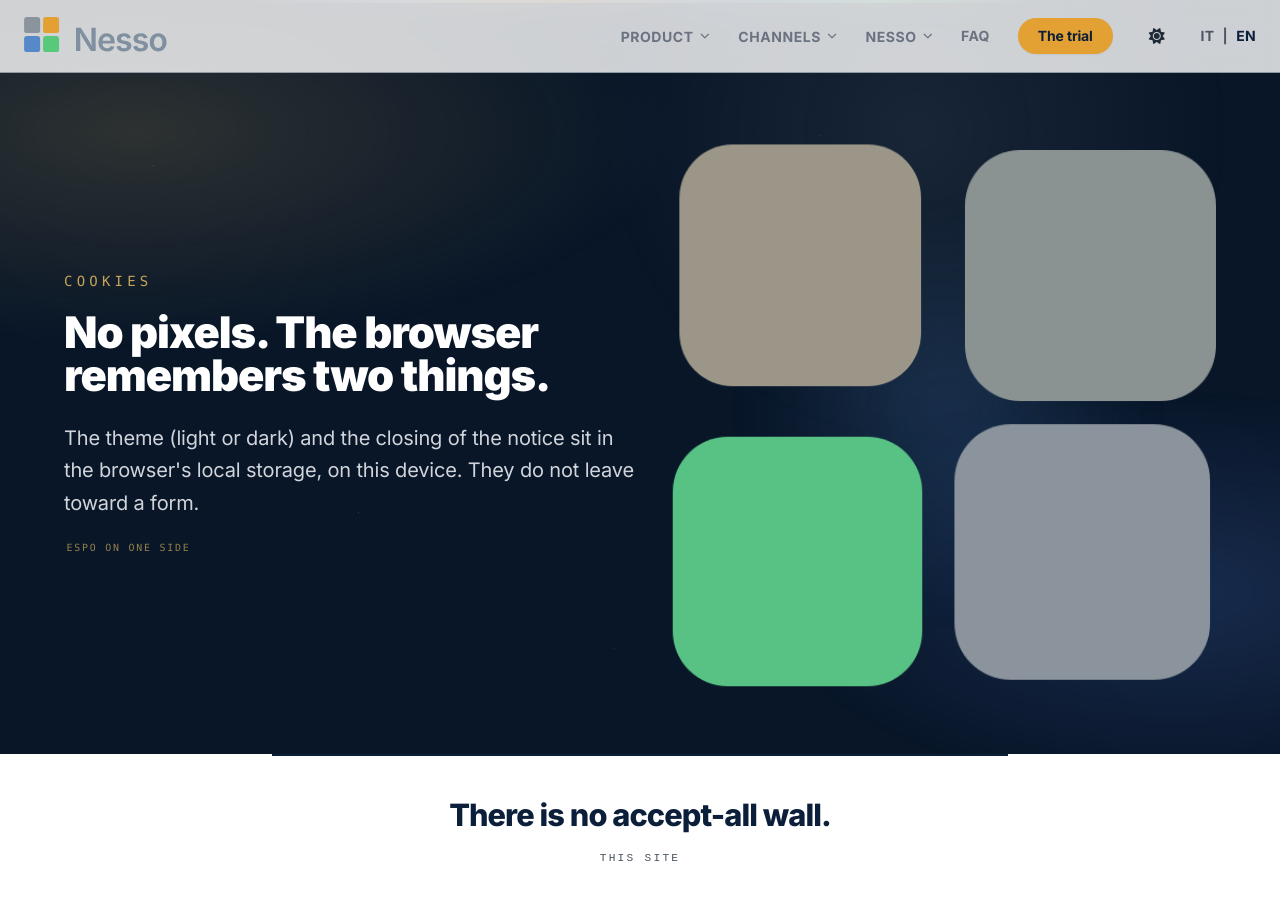
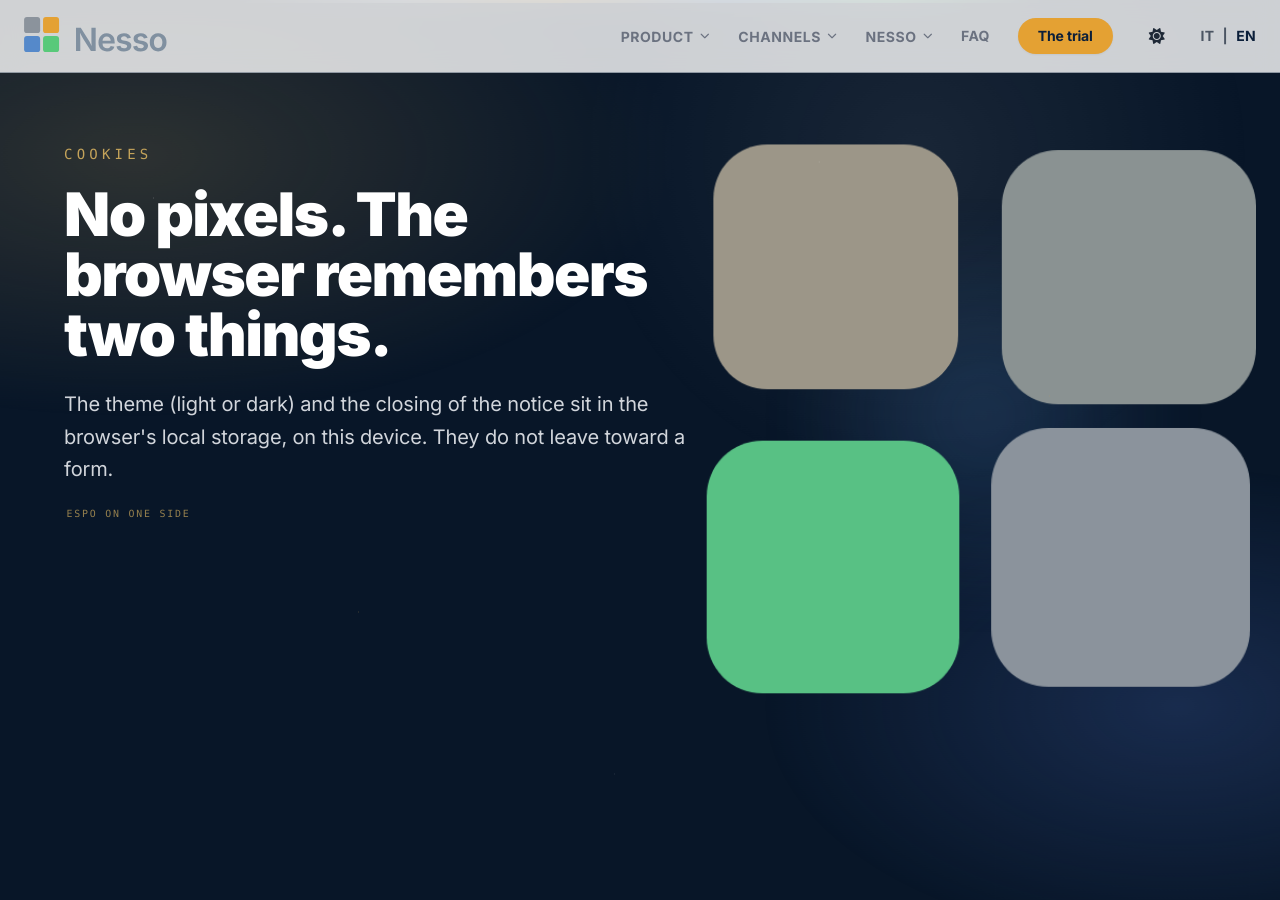
Before and after one commit to nessocrm/nessocrm.github.io, a Jekyll site: the page built from en/cookie/index.html, in a window 1280 px wide and 900 px high. Built offline with Jekyll 4.4.1, drawn with Linux system fonts in a browser that asks for light colours; nearby versions of some CDN libraries.

Commit message:
L'animazione torna a destra: il ridimensionamento toglieva visibilità al titolo su desktop.

```diff
--- a/_includes/page-hero-sea.html
+++ b/_includes/page-hero-sea.html
@@ -1,7 +1,12 @@
 <section class="page-hero page-hero--wash{% if include.extra_class %} {{ include.extra_class }}{% endif %}" aria-label="{{ include.kicker | default: 'Nesso' }}">
   <div class="page-hero__goldline"></div>
 
-  <div class="max-w-6xl mx-auto relative z-10 page-hero__layout">
+  <figure class="page-hero__wash">
+    <div class="page-hero__wash-glow" aria-hidden="true"></div>
+    {% include nesso-cubes.html %}
+  </figure>
+
+  <div class="max-w-6xl mx-auto relative z-10">
     <div class="page-hero__copy">
       {% if include.kicker %}
       <p class="text-sm font-mono text-brand-gold uppercase tracking-[0.3em] mb-5">{{ include.kicker }}</p>
@@ -12,10 +17,5 @@
       {% endif %}
       <p class="page-hero__course-legend">{% if page.lang == 'it' %}Espo da una parte{% else %}Espo on one side{% endif %}</p>
     </div>
-
-    <figure class="page-hero__wash">
-      <div class="page-hero__wash-glow" aria-hidden="true"></div>
-      {% include nesso-cubes.html %}
-    </figure>
   </div>
 </section>
--- a/_layouts/default.html
+++ b/_layouts/default.html
@@ -136,9 +136,9 @@
 
         @media (min-width: 1024px) {
             .hero-index__grid {
-                grid-template-columns: minmax(0, 0.88fr) minmax(0, 1.12fr);
-                gap: 2rem;
-                align-items: stretch;
+                grid-template-columns: minmax(0, 1fr) minmax(0, 1fr);
+                gap: 2.5rem;
+                align-items: start;
             }
 
             .hero-index__title {
@@ -146,17 +146,9 @@
             }
 
             .hero-index__visual {
-                display: flex;
                 width: 100%;
-                max-width: none;
+                max-width: 100%;
                 margin-right: 0;
-            }
-        }
-
-        @media (min-width: 1280px) {
-            .hero-index__grid.max-w-7xl {
-                max-width: 92rem;
-                grid-template-columns: minmax(0, 0.78fr) minmax(22rem, 1.22fr);
             }
         }
 
--- a/assets/css/nesso-cubes.css
+++ b/assets/css/nesso-cubes.css
@@ -53,62 +53,22 @@
 .page-hero__wash-glow {
   background: radial-gradient(circle, rgba(85, 137, 202, 0.28), transparent 66%);
 }
-.page-hero--wash {
-  min-height: 0;
-  padding-bottom: 3rem;
-}
-.page-hero__layout {
-  display: flex;
-  flex-direction: column;
-  align-items: stretch;
-}
-.page-hero__copy {
-  min-width: 0;
-  max-width: none;
-}
 .page-hero__wash {
   display: block;
   position: relative;
-  top: auto;
-  right: auto;
-  left: auto;
-  z-index: 0;
-  width: clamp(11.5rem, 58vw, 16rem);
-  height: clamp(11.5rem, 58vw, 16rem);
-  margin: 1.75rem auto 0;
-  flex: none;
+  width: 9.5rem;
+  height: 9.5rem;
+  margin-top: 2.25rem;
 }
 .page-hero__dial { display: none; }
-@media (min-width: 700px) {
-  .page-hero__layout {
-    display: grid;
-    grid-template-columns: minmax(0, 1fr) auto;
-    align-items: center;
-    gap: clamp(1.25rem, 3vw, 2.5rem);
-  }
+@media (min-width: 1024px) {
   .page-hero__wash {
-    width: clamp(12.5rem, 30vw, 17.5rem);
-    height: clamp(12.5rem, 30vw, 17.5rem);
+    position: absolute;
+    top: 9rem;
+    right: 1.5rem;
+    width: min(34rem, calc(100vw - 46rem));
+    height: min(34rem, calc(100vw - 46rem));
     margin: 0;
-    justify-self: end;
-  }
-  .page-hero--wash .page-hero__copy h1 {
-    font-size: clamp(2.05rem, 4.2vw, 2.85rem);
-    margin-bottom: 1rem;
-  }
-}
-@media (min-width: 1024px) {
-  .page-hero--wash {
-    min-height: 0;
-    padding-bottom: 4.5rem;
-  }
-  .page-hero__wash {
-    width: clamp(18rem, 42vw, 34rem);
-    height: clamp(18rem, 42vw, 34rem);
-  }
-  .page-hero--wash .page-hero__copy h1 {
-    font-size: clamp(2.6rem, 3.4vw, 3.75rem);
-    margin-bottom: 1.5rem;
   }
 }
 
@@ -118,9 +78,8 @@
   grid-template-columns: 1fr;
   gap: 1.25rem;
   align-items: center;
-  padding: 1.35rem 1.15rem;
-  min-height: clamp(20rem, 92vw, 28rem);
-  width: 100%;
+  padding: 1.25rem;
+  min-height: 22rem;
   border-radius: 1.5rem;
   background:
     radial-gradient(circle at 50% 50%, rgba(85, 137, 202, 0.16), transparent 42%),
@@ -129,22 +88,8 @@
   overflow: hidden;
   box-shadow: 0 24px 60px rgba(27, 36, 48, 0.28);
 }
-@media (min-width: 700px) {
-  .nx {
-    grid-template-columns: minmax(4.5rem, 0.5fr) minmax(0, 1.85fr) minmax(7.5rem, 0.78fr);
-    padding: 1.6rem 1.2rem;
-    min-height: 26rem;
-    gap: 0.85rem;
-  }
-}
-@media (min-width: 768px) {
-  .nx { min-height: 30rem; padding: 2rem 1.5rem; }
-}
-@media (min-width: 1024px) {
-  .nx { flex: 1; height: auto; min-height: max(36rem, 100%); padding: 2.25rem 1.5rem; }
-  .nx__card { padding: 1.05rem 1.1rem; }
-  .nx__card strong { font-size: 1.2rem; }
-  .nx__rows span { height: 0.7rem; }
+@media (min-width: 520px) {
+  .nx { grid-template-columns: 0.8fr 1.15fr 0.9fr; padding: 1.5rem 1.15rem; }
 }
 .nx__kicker {
   margin: 0 0 0.65rem;
@@ -165,16 +110,7 @@
   background: #E4A133;
   animation: nx-row 9s ease-in-out infinite;
 }
-.nx__engine { width: min(72vw, 18rem); margin: 0 auto; }
-@media (min-width: 700px) {
-  .nx__engine { width: min(100%, 20rem); }
-}
-@media (min-width: 768px) {
-  .nx__engine { width: min(100%, 24rem); }
-}
-@media (min-width: 1280px) {
-  .nx__engine { width: min(100%, 26rem); }
-}
+.nx__engine { width: min(100%, 15rem); margin: 0 auto; }
 .nx__card {
   display: grid;
   gap: 0.2rem;
@@ -185,7 +121,7 @@
   animation: nx-card 9s ease-in-out infinite;
 }
 .nx__card strong { font-size: 1rem; letter-spacing: -0.02em; }
-.nx__card em { font-style: normal; font-size: 0.75rem; color: #8B939C; overflow-wrap: anywhere; }
+.nx__card em { font-style: normal; font-size: 0.75rem; color: #8B939C; }
 .nx__card span { font-size: 0.75rem; color: #58C97A; }
 .nx__token {
   position: absolute;
```
